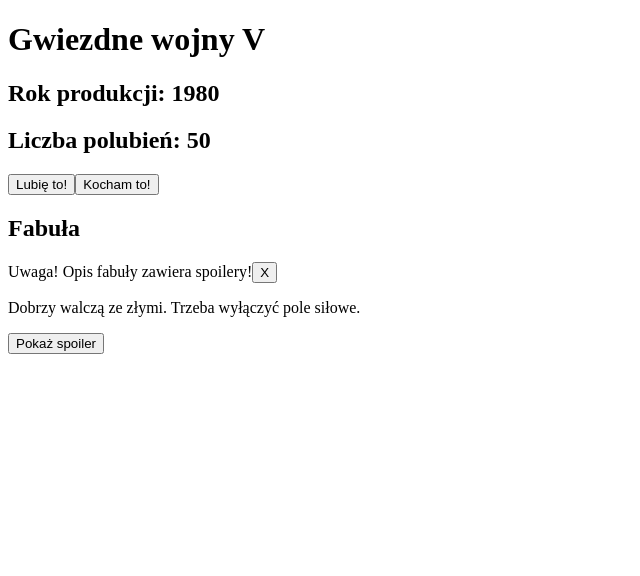
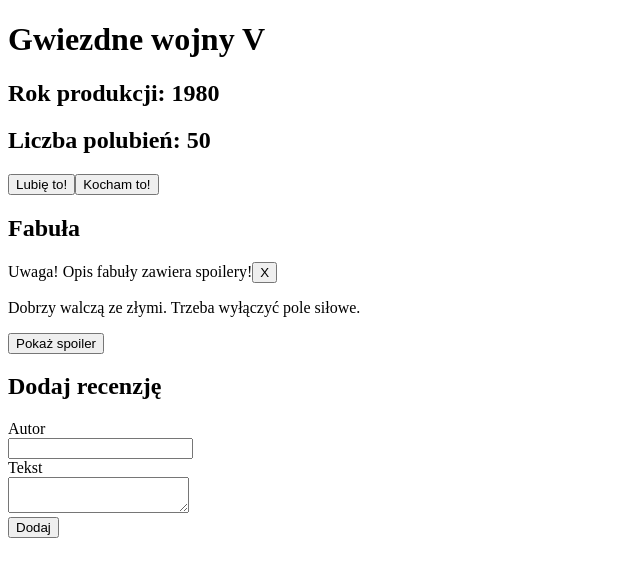
Before and after one commit to mslysz/ZR-Modul1, a React (Vite) app: page / in a window 1280 px wide. Shown: the top 576 px of the page, without its empty margins (0-640 px from the left). Built offline with nearby package versions, Linux system fonts and the light colour scheme.

Commit message:
created Form component with basic structure

```diff
--- a/src/App.jsx
+++ b/src/App.jsx
@@ -1,3 +1,4 @@
+import { Form } from './components/Form';
 import { LikesCounter } from './components/LikesCounter';
 import { Plot } from './components/Plot';
 
@@ -8,6 +9,7 @@
       <h2>Rok produkcji: 1980</h2>
       <LikesCounter />
       <Plot />
+      <Form />
     </>
   );
 }
--- /dev/null
+++ b/src/components/Form.jsx
@@ -0,0 +1,22 @@
+export const Form = () => {
+  return (
+    <>
+      <h2>Dodaj recenzję</h2>
+      <form action=''>
+        <div>
+          <div>
+            <label htmlFor='author'>Autor</label>
+          </div>
+          <input type='text' name='author' id='author' />
+        </div>
+        <div>
+          <div>
+            <label htmlFor='text'>Tekst</label>
+          </div>
+          <textarea name='text' id='text'></textarea>
+        </div>
+        <button type='submit'>Dodaj</button>
+      </form>
+    </>
+  );
+};
```
